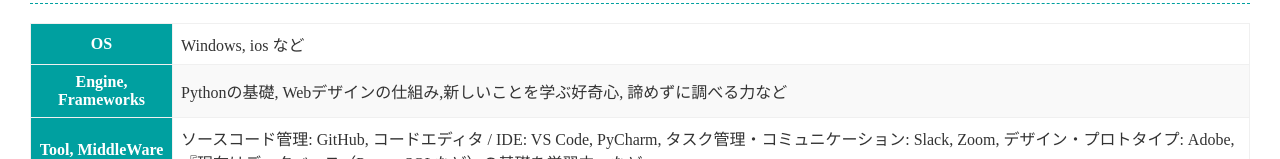
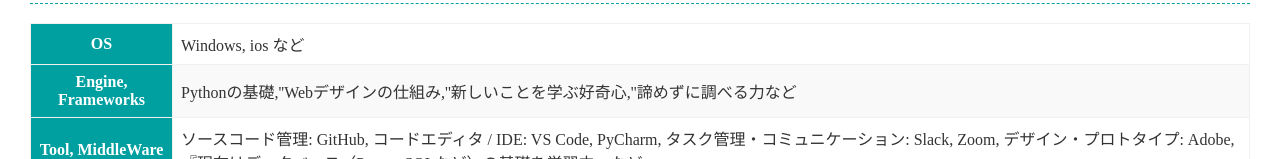
Before and after one commit to 251zs02516-student/-251zs02516-student.github.io, a plain HTML site: page index.html in a window 1280 px wide. Shown: the part 641-800 px from the top of the page. Drawn offline with Linux system fonts and the light colour scheme.

Commit message:
プロフィールの追加

```diff
--- a/index.html
+++ b/index.html
@@ -30,7 +30,7 @@
       </tr>
       <tr>
         <th>Engine, Frameworks</th>
-        <td>Pythonの基礎, Webデザインの仕組み,新しいことを学ぶ好奇心, 諦めずに調べる力など</td>
+        <td>Pythonの基礎,''Webデザインの仕組み,''新しいことを学ぶ好奇心,''諦めずに調べる力など</td>
       </tr>
       <tr>
         <th>Tool, MiddleWare</th>
```
